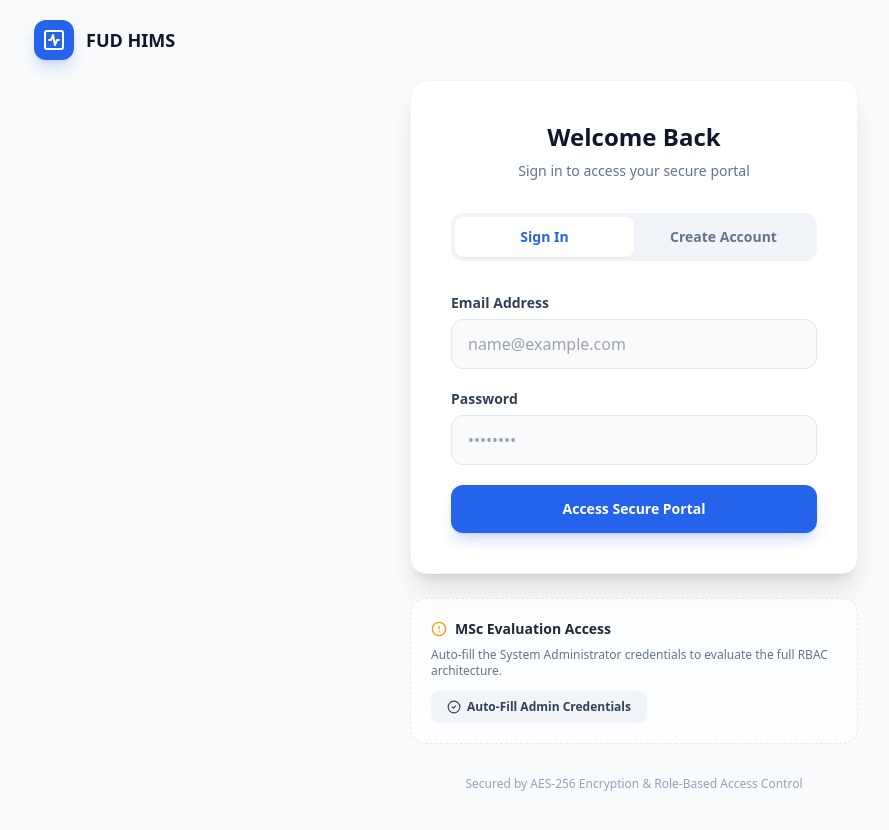
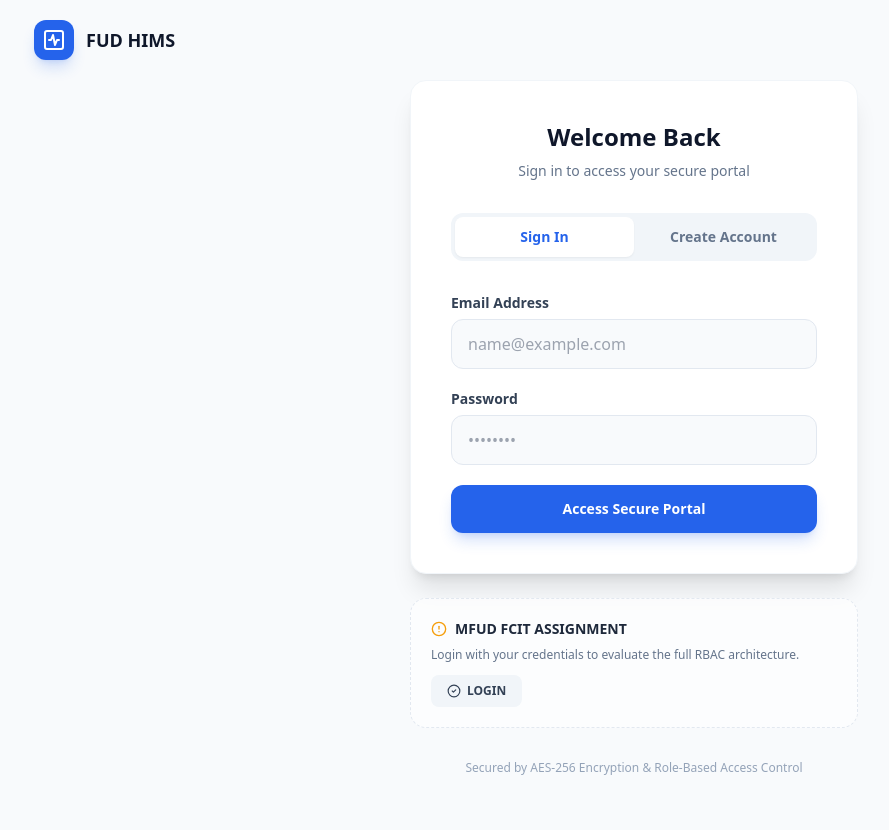
Before and after one commit to Al-Ahotanee/FUD-HOSPITAL-MANAGEMENT-SYSTEM, a React (Vite) app: page / in a window 1280 px wide. Both pictures are taken after a click on the button "Sign In". Shown: the top 830 px of the page, without its empty margins (6-895 px from the left). Built offline with nearby package versions, Linux system fonts and the light colour scheme.

Commit message:
Update MSc Evaluation Access to MFUD FCIT ASSIGNMENT

```diff
--- a/App.jsx
+++ b/App.jsx
@@ -703,11 +703,11 @@ function AuthPage({ initialMode, onSuccess, onBackHome }) {
           <div className="mt-6 bg-white/60 border border-slate-200 border-dashed p-5 rounded-2xl">
             <div className="flex items-center space-x-2 mb-2">
               <AlertCircle className="h-4 w-4 text-amber-500" />
-              <h3 className="font-bold text-sm text-slate-800">MSc Evaluation Access</h3>
-            </div>
-            <p className="text-xs text-slate-500 mb-3">Auto-fill the System Administrator credentials to evaluate the full RBAC architecture.</p>
+              <h3 className="font-bold text-sm text-slate-800">MFUD FCIT ASSIGNMENT</h3>
+            </div>
+            <p className="text-xs text-slate-500 mb-3">Login with your credentials to evaluate the full RBAC architecture.</p>
             <button onClick={autofillAdmin} type="button" className="px-4 py-2 bg-slate-100 hover:bg-slate-200 rounded-lg text-xs font-bold transition-all text-slate-700 flex items-center w-fit">
-              <CheckCircle2 className="h-3.5 w-3.5 mr-1.5"/> Auto-Fill Admin Credentials
+              <CheckCircle2 className="h-3.5 w-3.5 mr-1.5"/> LOGIN
             </button>
           </div>
 
```
